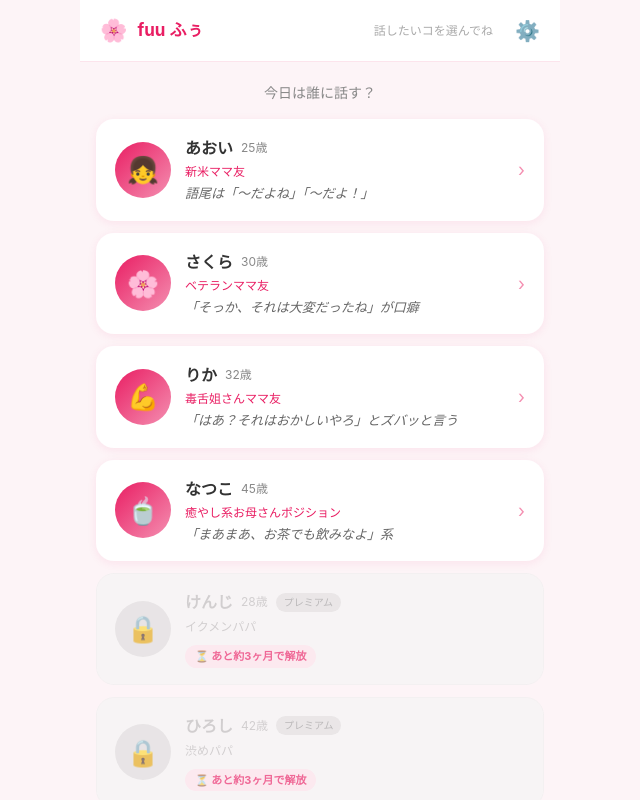
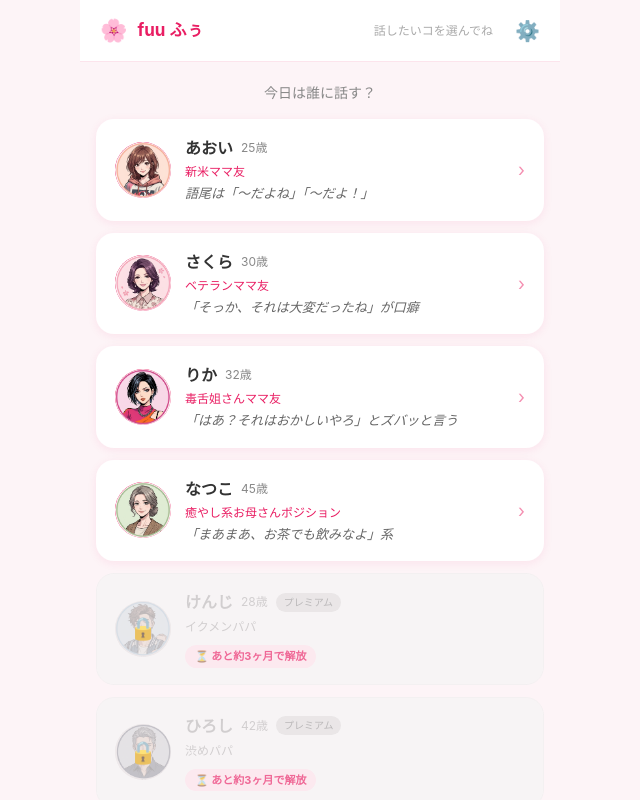
Before and after one commit to fuuApp/fuu-app, a Next.js app: page /app in a window 1280 px wide. Shown: the top 800 px of the page, without its empty margins (320-960 px from the left). Built offline with nearby package versions, Linux system fonts and the light colour scheme.

Commit message:
キャラ選択画面：絵文字→キャラクター画像に切り替え（ロック時は薄表示＋鍵マーク）

```diff
--- a/src/app/app/page.tsx
+++ b/src/app/app/page.tsx
@@ -1,6 +1,6 @@
 'use client'
 
-import { useState, useEffect } from 'react'
+import React, { useState, useEffect } from 'react'
 import Link from 'next/link'
 import { getAllCharacters } from '@/lib/characters'
 import type { Character } from '@/types'
@@ -22,6 +22,27 @@ function charEmoji(id: string): string {
     aoi: '👧', sakura: '🌸', rika: '💪', natsuko: '🍵', kenji: '👨', hiroshi: '🧔',
   }
   return map[id] ?? '👤'
+}
+
+function CharAvatar({ c, size = 56 }: { c: Character; size?: number }) {
+  const avatarStyle: React.CSSProperties = {
+    width: '100%', height: '100%', borderRadius: '50%', objectFit: 'cover',
+  }
+  return (
+    <div style={{
+      width: size, height: size, borderRadius: '50%', flexShrink: 0, overflow: 'hidden',
+      background: c.isPremium
+        ? 'linear-gradient(135deg,#C2185B,#880E4F)'
+        : 'linear-gradient(135deg,#E91E63,#F48FB1)',
+      display: 'flex', alignItems: 'center', justifyContent: 'center',
+      fontSize: size * 0.46, color: '#fff',
+    }}>
+      {c.avatar
+        ? <img src={c.avatar} alt={c.name} style={avatarStyle}
+            onError={e => { (e.currentTarget as HTMLImageElement).style.display = 'none' }} />
+        : charEmoji(c.id)}
+    </div>
+  )
 }
 
 export default function CharacterSelectPage() {
@@ -100,8 +121,16 @@ export default function CharacterSelectPage() {
                 <div style={{
                   width: 56, height: 56, borderRadius: '50%', flexShrink: 0,
                   background: '#ddd', display: 'flex', alignItems: 'center',
-                  justifyContent: 'center', fontSize: 26,
-                }}>🔒</div>
+                  justifyContent: 'center', fontSize: 26, overflow: 'hidden', position: 'relative',
+                }}>
+                  {c.avatar && (
+                    <img src={c.avatar} alt={c.name}
+                      style={{ width: '100%', height: '100%', objectFit: 'cover', opacity: 0.35 }}
+                      onError={e => { (e.currentTarget as HTMLImageElement).style.display = 'none' }}
+                    />
+                  )}
+                  <span style={{ position: 'absolute', fontSize: 22 }}>🔒</span>
+                </div>
                 <div style={{ flex: 1 }}>
                   <div style={{ display: 'flex', alignItems: 'center', gap: 8, marginBottom: 4 }}>
                     <span style={{ fontWeight: 700, fontSize: 16, color: '#bbb' }}>{c.name}</span>
@@ -136,16 +165,7 @@ export default function CharacterSelectPage() {
                 onMouseEnter={e => (e.currentTarget.style.borderColor = '#F48FB1')}
                 onMouseLeave={e => (e.currentTarget.style.borderColor = 'transparent')}
               >
-                <div style={{
-                  width: 56, height: 56, borderRadius: '50%', flexShrink: 0,
-                  background: c.isPremium
-                    ? 'linear-gradient(135deg,#C2185B,#880E4F)'
-                    : 'linear-gradient(135deg,#E91E63,#F48FB1)',
-                  display: 'flex', alignItems: 'center', justifyContent: 'center',
-                  fontSize: 26, color: '#fff',
-                }}>
-                  {charEmoji(c.id)}
-                </div>
+                <CharAvatar c={c} size={56} />
                 <div style={{ flex: 1 }}>
                   <div style={{ display: 'flex', alignItems: 'center', gap: 8, marginBottom: 3 }}>
                     <span style={{ fontWeight: 700, fontSize: 16, color: '#333' }}>{c.name}</span>
@@ -175,7 +195,7 @@ export default function CharacterSelectPage() {
           </div>
           <div style={{ display: 'grid', gridTemplateColumns: '1fr 1fr', gap: 10 }}>
             {[
-              { href: '/app/journal', icon: '✨', label: '気持ちの箱を見る', sub: '過去の気持ち記録', color: '#FFF0F5', border: '#F8BBD9' },
+              { href: '/app/journal', icon: '✨', label: '宝箱を見る', sub: '過去の気持ち記録', color: '#FFF0F5', border: '#F8BBD9' },
               { href: '/app/bgm', icon: '🎵', label: 'BGM', sub: '癒やしの音楽', color: '#F3E5F5', border: '#CE93D8' },
               { href: '/app/plans', icon: '🌸', label: 'プランを見る', sub: 'アップグレード', color: '#FCE4EC', border: '#F48FB1' },
               { href: '/app/settings', icon: '⚙️', label: '設定', sub: '呼び名・BGMなど', color: '#F5F5F5', border: '#E0E0E0' },
```
